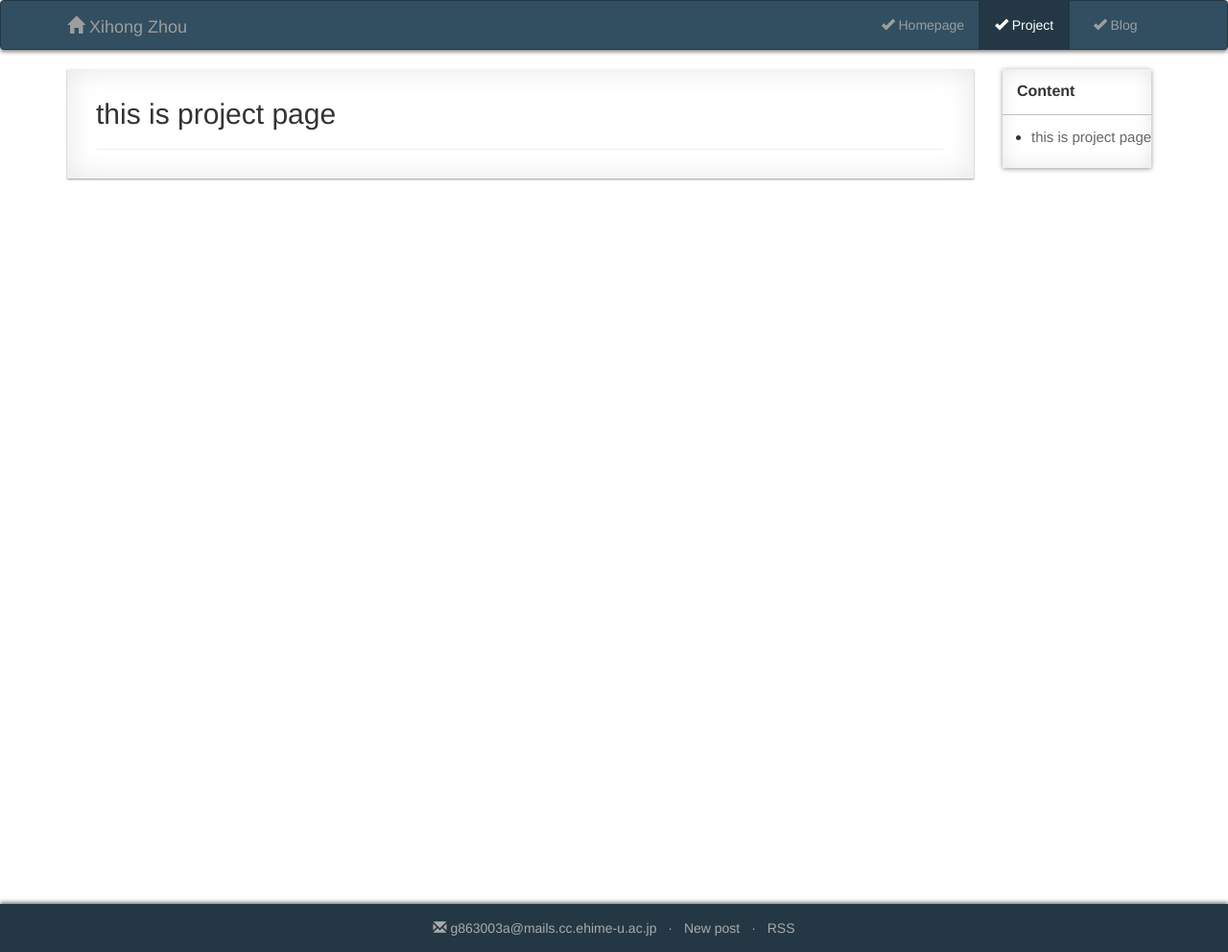
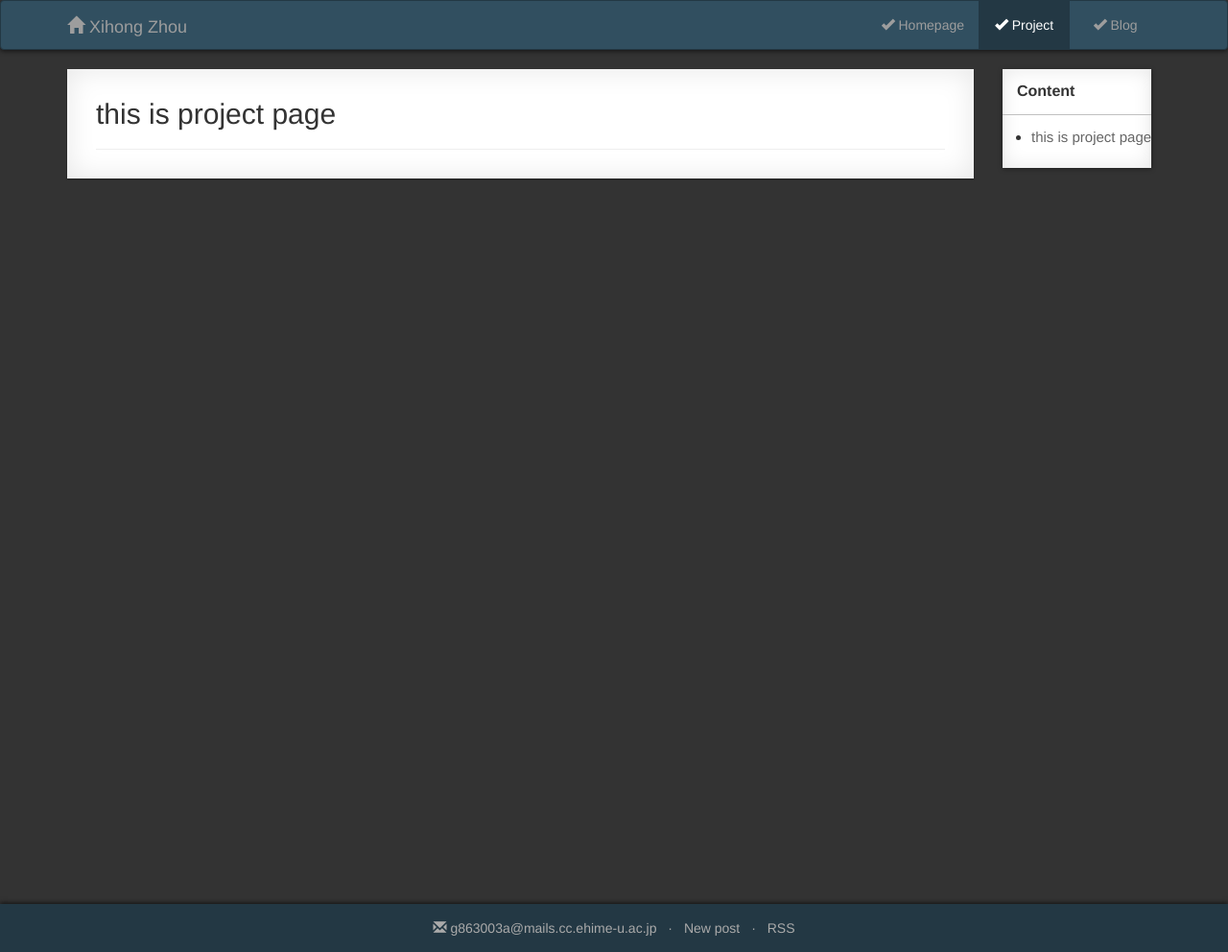
Before and after one commit to XihongZhou/xihongzhou.github.io, a Jekyll site: the page built from pages/2_project.md, in a window 1280 px wide. Shown: the whole page at 96% size. Built offline with Jekyll 4.4.1, drawn with Linux system fonts in a browser that asks for light colours; comment, search, counter and statistics services are not loaded.

Commit message:
Update index.css

```diff
--- a/static/css/index.css
+++ b/static/css/index.css
@@ -218,7 +218,8 @@ nav{
 
 	/* background-color: rgb(0, 0, 0);  */
 	/*2022-12-10*/
-
+	background-color: #333;
+	/*2022-12-10*/
 }
 
 /* footer */
```
